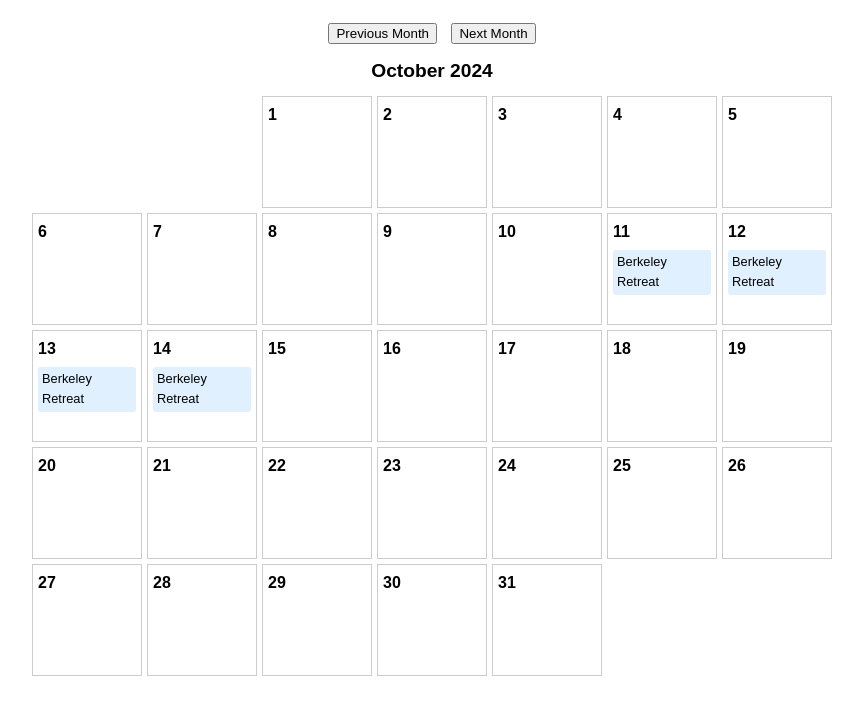
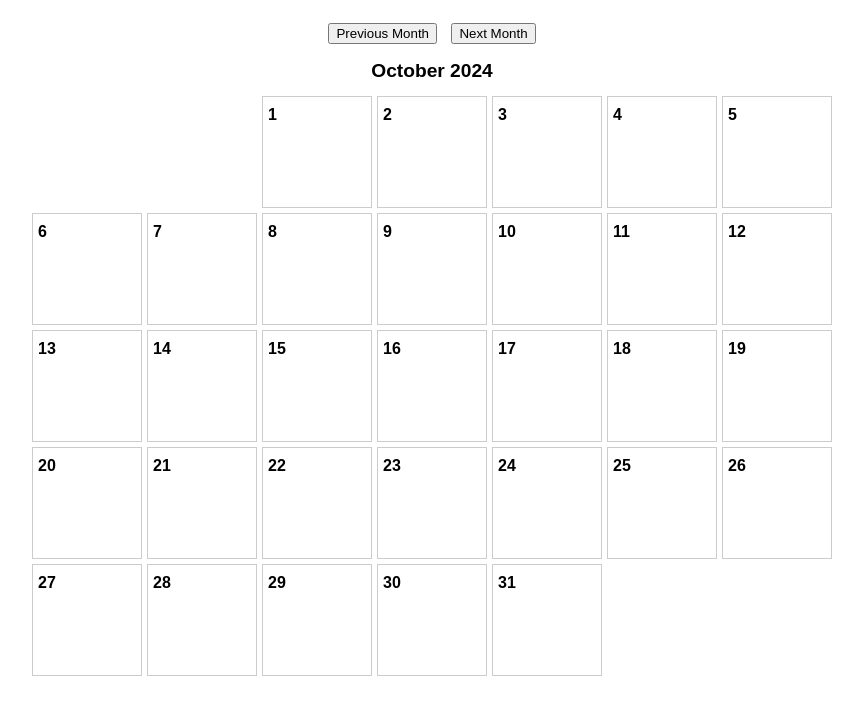
Before and after one commit to kmankan/meditation-retreat-agent, a website: page calender.html in a window 1280 px wide. Shown: the whole page, without its empty margins (208-1071 px from the left). Drawn offline with Linux system fonts and the light colour scheme.

Commit message:
added more data

```diff
--- a/calender.html
+++ b/calender.html
@@ -63,7 +63,7 @@
         let currentDate = new Date();
 
         function fetchEvents() {
-            fetch('src/retreat-information/meditatewithtucker.json')
+            fetch('src/retreat-information/all-retreats.json')
                 .then(response => response.json())
                 .then(data => {
                     events = data;
--- /dev/null
+++ b/src/retreat-information/all-retreats.json
@@ -0,0 +1,91 @@
+[
+
+  {
+    "title": "Deconstructing Yourself Weekend Retreat",
+    "start-date": "2024-03-28",
+    "end-date": "2024-03-31",
+    "location": "The Alembic, Berkeley, CA",
+    "url": "https://www.eventbrite.com/e/a-spring-retreat-with-michael-taft-tickets-800385894757"
+  },
+  {
+    "title": "Deconstructing Yourself Openness Retreat",
+    "start-date": "2024-04-14",
+    "end-date": "2024-04-19",
+    "location": "Mount Madonna, Watsonville, CA",
+    "url": "https://deconstructingyourself.org/deconstructing-yourself-openness-retreat/"
+  },
+  {
+    "title": "Deconstructing Yourself Retreat",
+    "start-date": "2024-08-03",
+    "end-date": "2024-08-10",
+    "location": "Blue Spirit retreat center, Costa Rica",
+    "url": "https://docs.google.com/forms/d/e/1FAIpQLSejnTytLkqUayko7qSkUNmSJQoXUW8ft-O-mQDihUql7Tmdhw/viewform?usp=sf_link"
+  },
+  {
+    "title": "Deconstructing Yourself Retreat",
+    "start-date": "2024-12-13",
+    "end-date": "2024-12-20",
+    "location": "Mount Madonna, Watsonville, CA",
+    "url": "https://deconstructingyourself.org/dy-openness-retreat-2024/"
+  },
+
+  {
+    "title": "Retreat in Georgia | Insights into Emptiness",
+    "start-date": "2024-11-07",
+    "end-date": "2024-11-17",
+    "location": "Calvin Center, 13550 Woolsey Road, Hampton, GA",
+    "url": "https://www.imsb.org/event/calvin2024/"
+  },
+  {
+    "title": "Retreat in California | Insights Into Emptiness",
+    "start-date": "2025-01-08",
+    "end-date": "2025-01-16",
+    "location": "Redwood Glen Retreat Center, 100 Wright Drive, Loma Mar, CA",
+    "url": "https://www.imsb.org/event/rg2025-emptiness/"
+  },
+  {
+    "title": "Spiritual Experience & Aspiration: Bold Talk On Awakening",
+    "start-date": "2025-04-11",
+    "end-date": "2025-04-13",
+    "location": "Online",
+    "url": "https://www.imsb.org/event/spiritual-experience-2024/"
+  },
+  {
+    "title": "Retreat in California | Concentration & the Jhanas",
+    "start-date": "2025-05-06",
+    "end-date": "2025-05-16",
+    "location": "Redwood Glen Retreat Center, 100 Wright Drive, Loma Mar, CA",
+    "url": "https://www.imsb.org/event/rg2025-jhana/"
+  },
+  {
+    "title": "Retreat in Georgia | Concentration, Metta, and the Jhana Factors",
+    "start-date": "2025-10-08",
+    "end-date": "2025-10-18",
+    "location": "Calvin Center, 13550 Woolsey Road, Hampton, GA",
+    "url": "https://www.imsb.org/event/calvin2025/"
+  },
+
+  {
+    "title": "Full-time in-person retreat near Playa Del Carmen, Mexico",
+    "start-date": "2024-11-12",
+    "end-date": "2024-11-20",
+    "location": "Near Playa Del Carmen, Mexico",
+    "url": "https://pages.jhourney.io/november-playa-del-carmen"
+  },
+  {
+    "title": "Full-time online retreat",
+    "start-date": "2024-11-17",
+    "end-date": "2024-11-24",
+    "location": "Choose your own location",
+    "url": "https://pages.jhourney.io/fall-2024-meditation-retreats"
+  },
+  {
+    "title": "Full-time online retreat",
+    "start-date": "2024-12-06",
+    "end-date": "2024-12-13",
+    "location": "Choose your own location",
+    "url": "https://pages.jhourney.io/fall-2024-meditation-retreats"
+  }
+
+
+]
```
